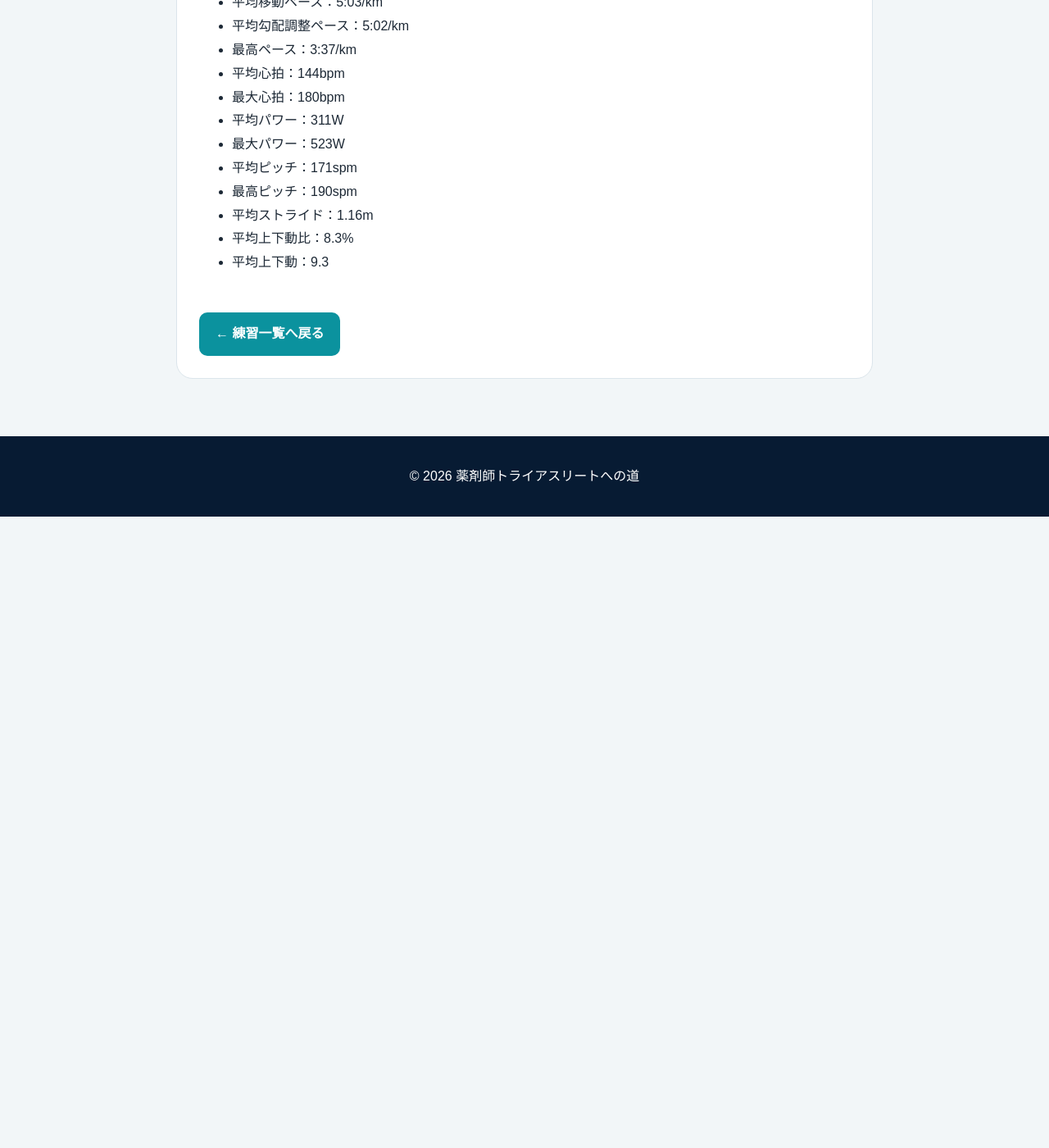
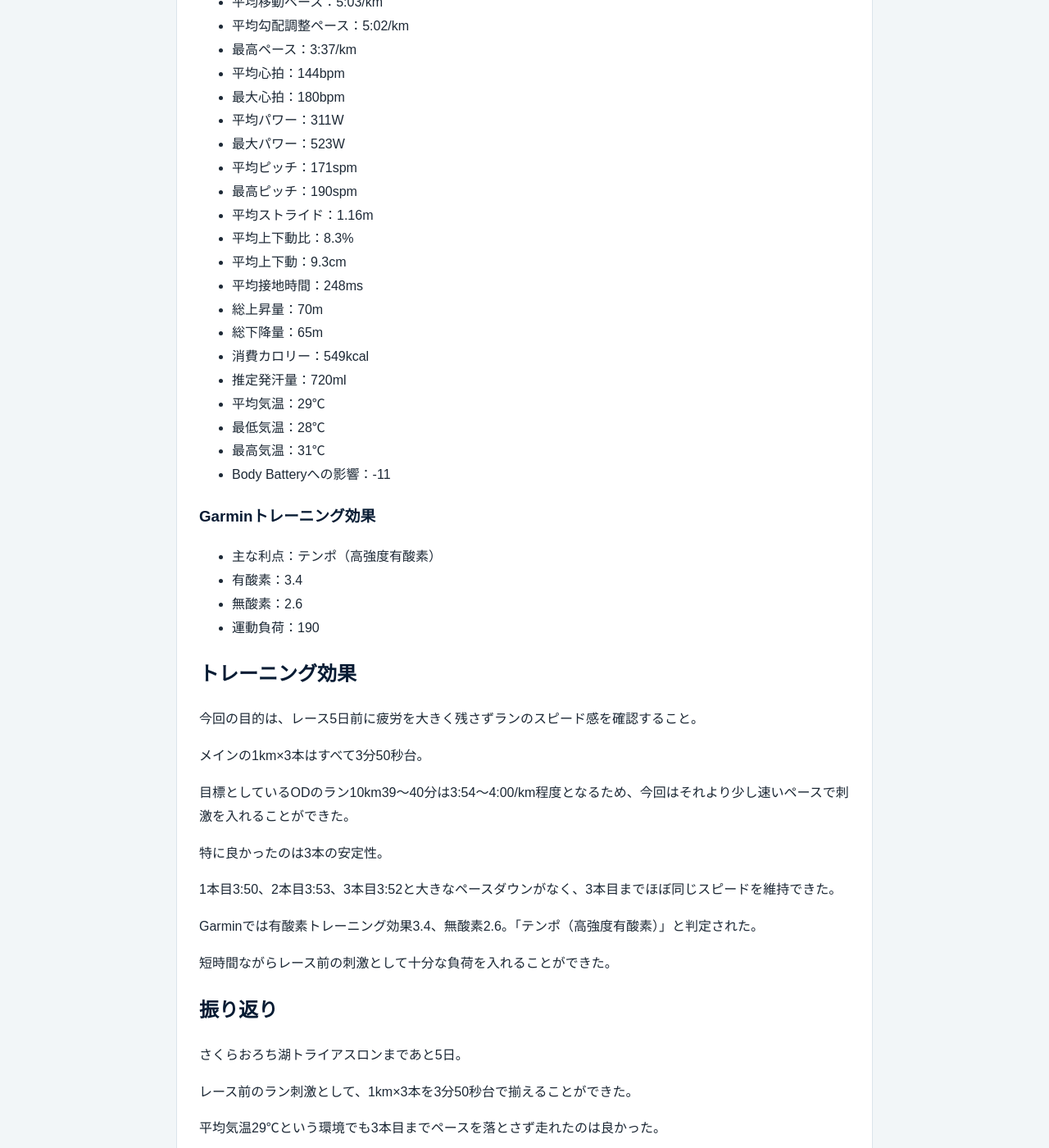
Before and after one commit to DISK1004/disk1004.github.io, a Jekyll site: the page built from _posts/2026-09-01-run-1km-interval.md, in a window 1280 px wide and 1400 px high, scrolled down 1488 px. Shown: the whole window at 82% size. Built offline with Jekyll 4.4.1, drawn with Linux system fonts in a browser that asks for light colours; before the commit the page ends 2118 px from its top, so only the background shows below that; some of the changed text lies outside the part shown.

Commit message:
2026-09-01-run-1km-interval.md の更新

```diff
--- a/_posts/2026-09-01-run-1km-interval.md
+++ b/_posts/2026-09-01-run-1km-interval.md
@@ -59,4 +59,54 @@ description: "さくらおろち湖トライアスロン5日前の朝ラン。3k
 - 最高ピッチ：190spm
 - 平均ストライド：1.16m
 - 平均上下動比：8.3%
-- 平均上下動：9.3
+- 平均上下動：9.3cm
+- 平均接地時間：248ms
+- 総上昇量：70m
+- 総下降量：65m
+- 消費カロリー：549kcal
+- 推定発汗量：720ml
+- 平均気温：29℃
+- 最低気温：28℃
+- 最高気温：31℃
+- Body Batteryへの影響：-11
+
+### Garminトレーニング効果
+
+- 主な利点：テンポ（高強度有酸素）
+- 有酸素：3.4
+- 無酸素：2.6
+- 運動負荷：190
+
+## トレーニング効果
+
+今回の目的は、レース5日前に疲労を大きく残さずランのスピード感を確認すること。
+
+メインの1km×3本はすべて3分50秒台。
+
+目標としているODのラン10km39〜40分は3:54〜4:00/km程度となるため、今回はそれより少し速いペースで刺激を入れることができた。
+
+特に良かったのは3本の安定性。
+
+1本目3:50、2本目3:53、3本目3:52と大きなペースダウンがなく、3本目までほぼ同じスピードを維持できた。
+
+Garminでは有酸素トレーニング効果3.4、無酸素2.6。「テンポ（高強度有酸素）」と判定された。
+
+短時間ながらレース前の刺激として十分な負荷を入れることができた。
+
+## 振り返り
+
+さくらおろち湖トライアスロンまであと5日。
+
+レース前のラン刺激として、1km×3本を3分50秒台で揃えることができた。
+
+平均気温29℃という環境でも3本目までペースを落とさず走れたのは良かった。
+
+ランについては、OD2時間30分切りに必要なスピードを維持できている。
+
+今後の課題はラン単体をさらに速くすることではなく、スイムとバイクを終えた状態でどれだけこの走力を残せるか。
+
+今日のポイント練習でランには十分刺激を入れられたので、ここからは疲労を抜きながらスイムとバイクの感覚を維持していく。
+
+レースまであと5日。
+
+ここからは練習量を増やすのではなく、今ある力を本番で発揮できる状態に整えていきたい。
```
